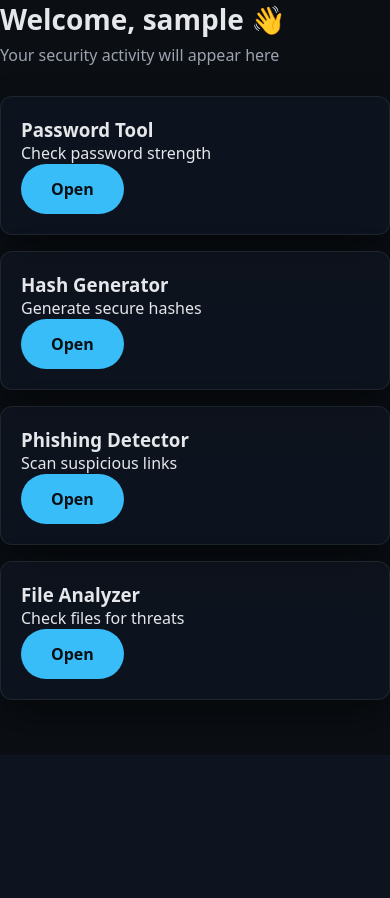
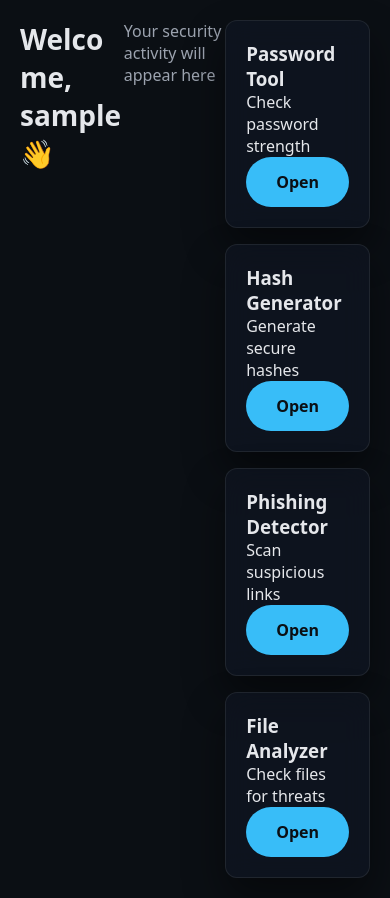
Before and after one commit to adarshx001/BlackICE, a Flask app: page /dashboard in a window 390 px wide. Shown: the part 89-987 px from the top of the page. Before the commit the page ends 833 px from the top, so only its background shows below. Run offline with Flask 3, Linux system fonts and the light colour scheme; the visitor is signed in with stand-in values (Sample User, id 1).

Commit message:
Implement mobile full-width styles for auth and dashboard
Add mobile styles for auth and dashboard pages.

```diff
--- a/static/style.css
+++ b/static/style.css
@@ -924,3 +924,29 @@ body {
   }
 
 }
+
+
+/* ===== FORCE MOBILE FULL WIDTH FOR AUTH + DASHBOARD ===== */
+@media (max-width: 768px) {
+
+  .auth-page,
+  .dashboard-page {
+    min-height: 100vh;
+    padding: 20px;
+    display: flex;
+    align-items: flex-start;
+    justify-content: center;
+  }
+
+  .auth-page .card,
+  .dashboard-page .container {
+    width: 100%;
+    max-width: 100%;
+    margin: 0;
+  }
+
+  .dashboard-page .grid {
+    grid-template-columns: 1fr !important;
+  }
+
+}
```
